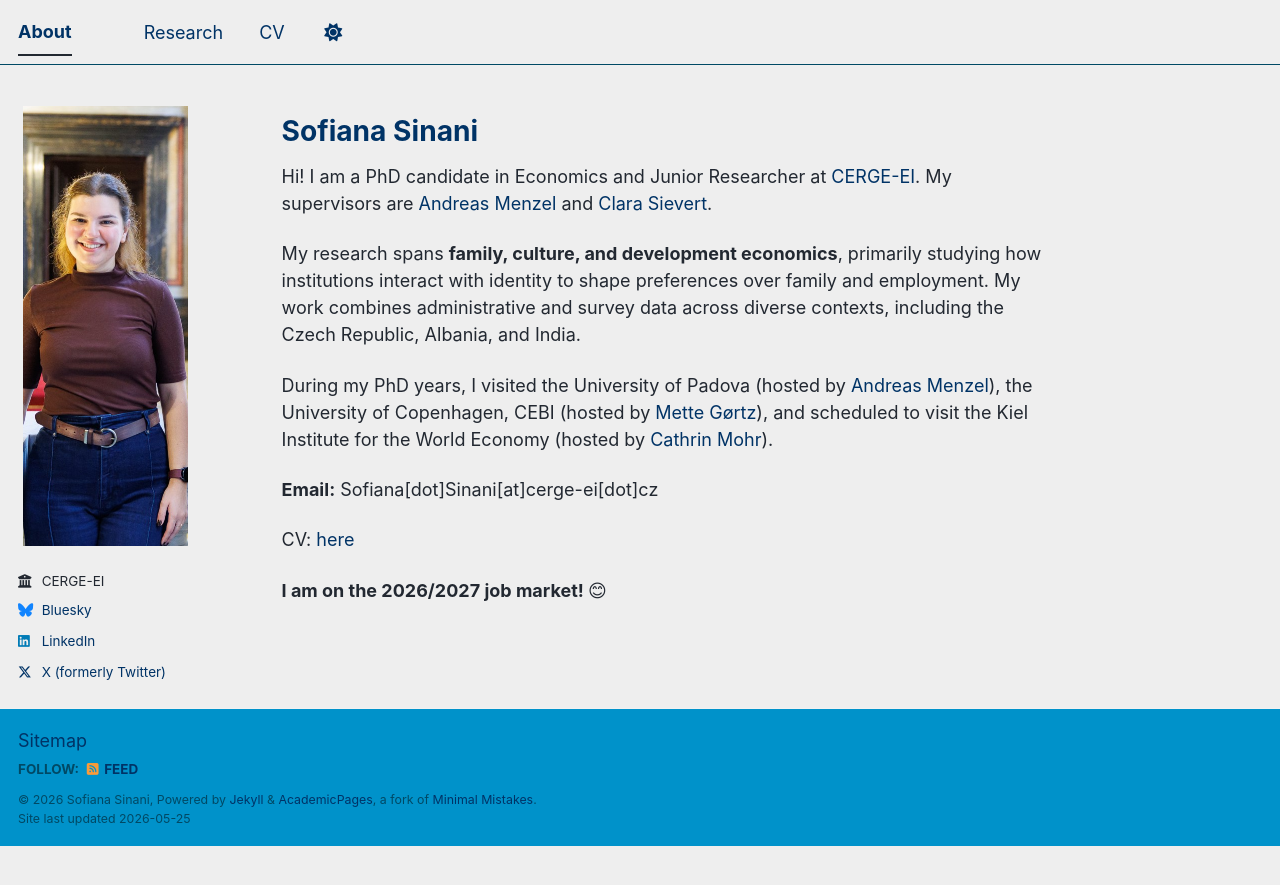
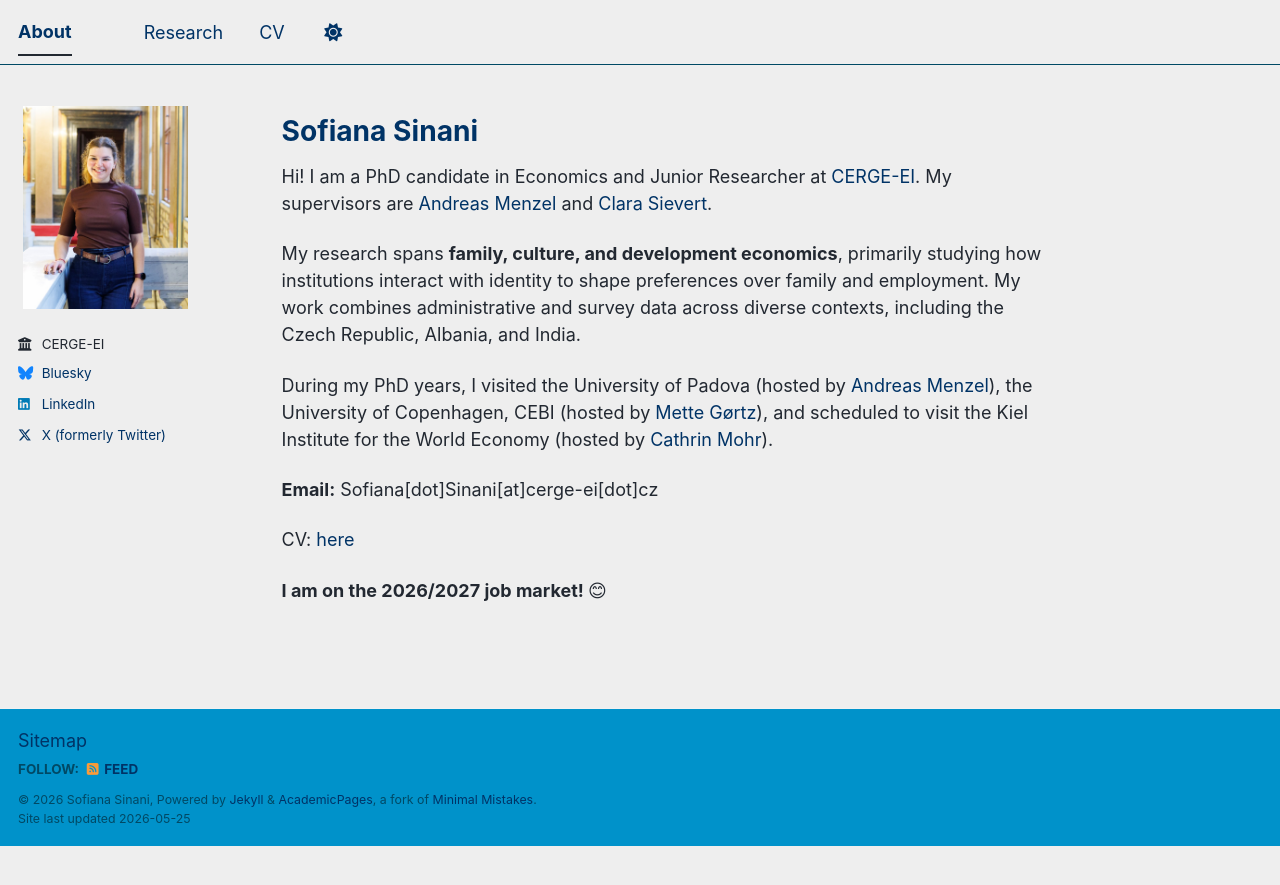
Before and after one commit to sofianasinani/sofianasinani.github.io, a Jekyll site: the page built from _pages/about.md, in a window 1280 px wide. Shown: the top 885 px of the page. Built offline with Jekyll 4.4.1, drawn with Linux system fonts in a browser that asks for light colours; a script bundle is joined from its source files by our own code; library files that are not in the unit come from our copies.

Commit message:
Refactor author avatar styles for better responsiveness
Updated the author avatar styles to improve responsiveness and maintain aspect ratio.

```diff
--- a/assets/css/main.scss
+++ b/assets/css/main.scss
@@ -38,25 +38,20 @@
   max-width: 380px !important;
 }
 
-.author__avatar {
-  width: 350px !important;
-  height: 450px !important;
-  border: none !important;
-  box-shadow: none !important;
-  border-radius: 0 !important;
-  overflow: hidden !important;
-}
-
 .author__avatar img {
-  width: 350px !important;
-  height: 450px !important;
-  object-fit: cover !important;
-  object-position: top center !important;
+  width: 370px !important;
+  height: auto !important;
+  object-fit: contain !important;
   border: none !important;
   box-shadow: none !important;
   outline: none !important;
   border-radius: 0 !important;
   clip-path: none !important;
+}
+
+.author__avatar {
+  width: 350px !important;
+  height: auto !important;
 }
 
 .author__name {
```
